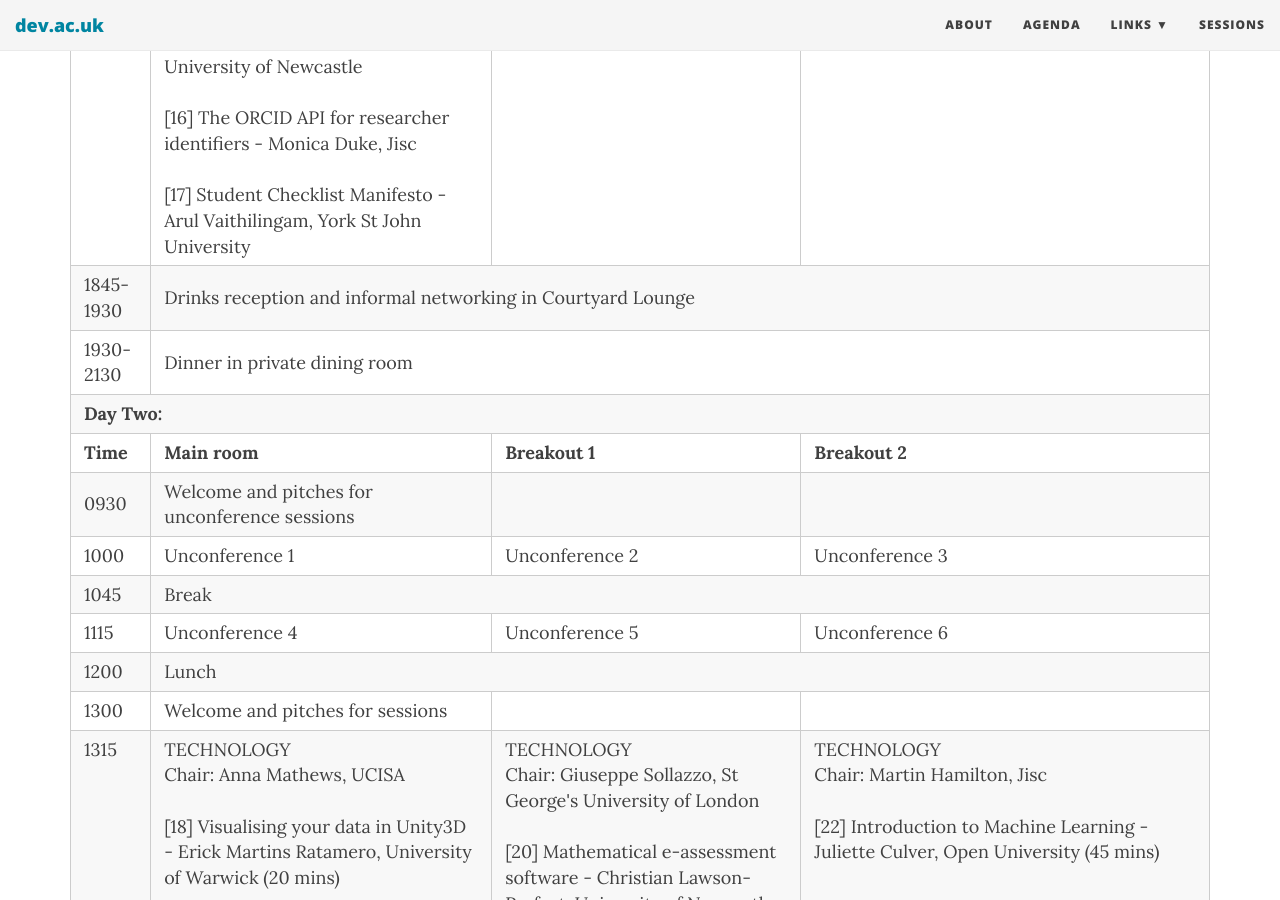
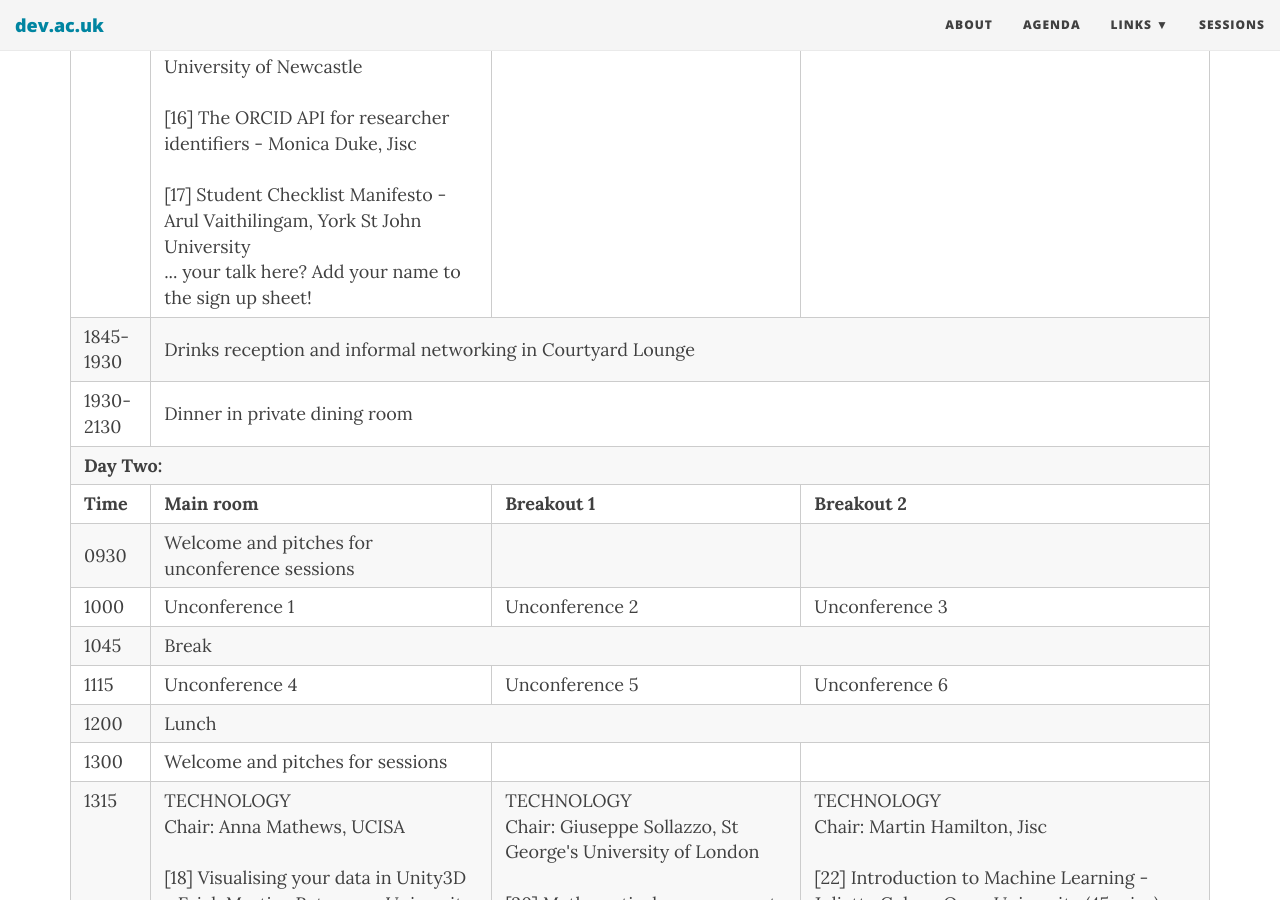
Before and after one commit to devacuk/devacuk.github.io, a Jekyll site: the page built from agenda.md, in a window 1280 px wide and 900 px high, scrolled down 1712 px. Built offline with Jekyll 4.4.1, drawn with Linux system fonts in a browser that asks for light colours; nearby versions of some CDN libraries.

Commit message:
lightning talk invitation

```diff
--- a/agenda.md
+++ b/agenda.md
@@ -80,6 +80,7 @@
     [15] Accessibility of maths on the web - Christian Lawson-Perfect, University of Newcastle<br/><br/>
     [16] The ORCID API for researcher identifiers - Monica Duke, Jisc<br/><br/>
     [17] Student Checklist Manifesto - Arul Vaithilingam, York St John University<br/>
+    ... your talk here? Add your name to the sign up sheet!<br/>
     </td>
     <td>
     </td>
```
